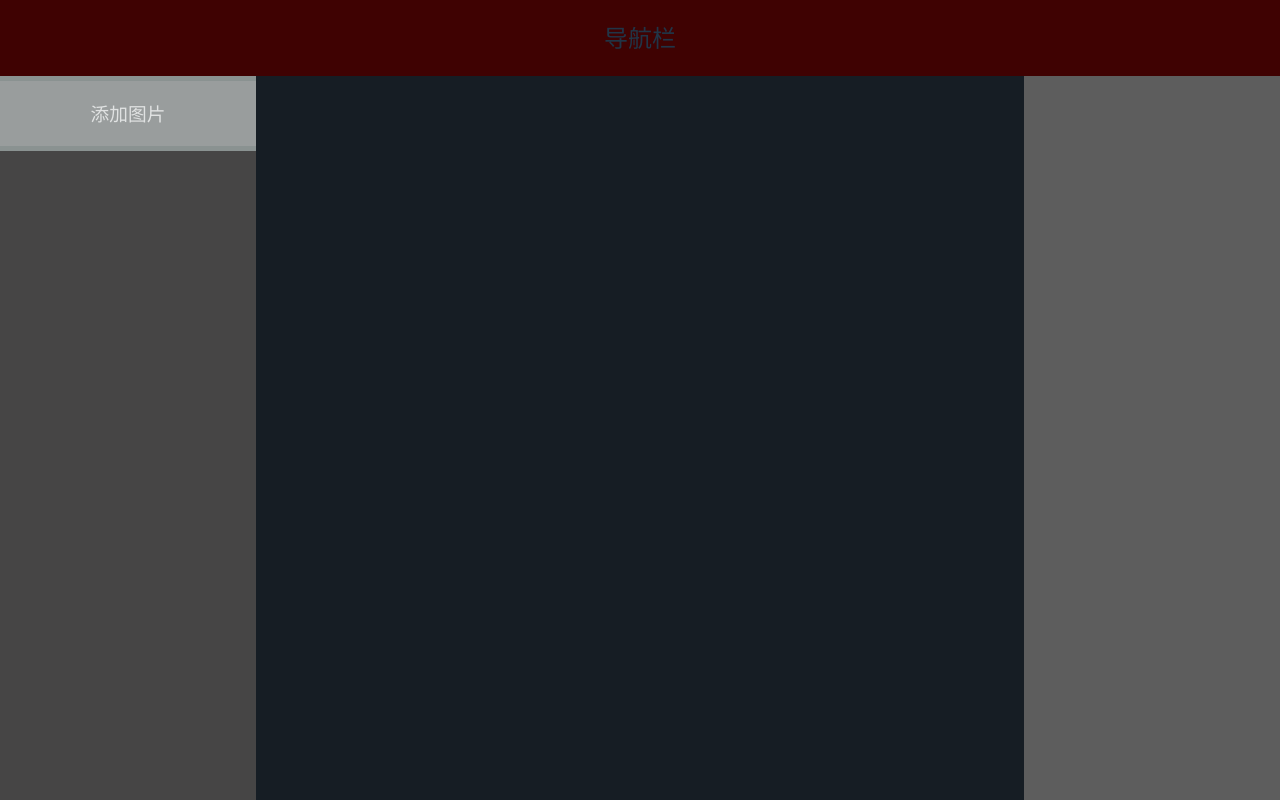
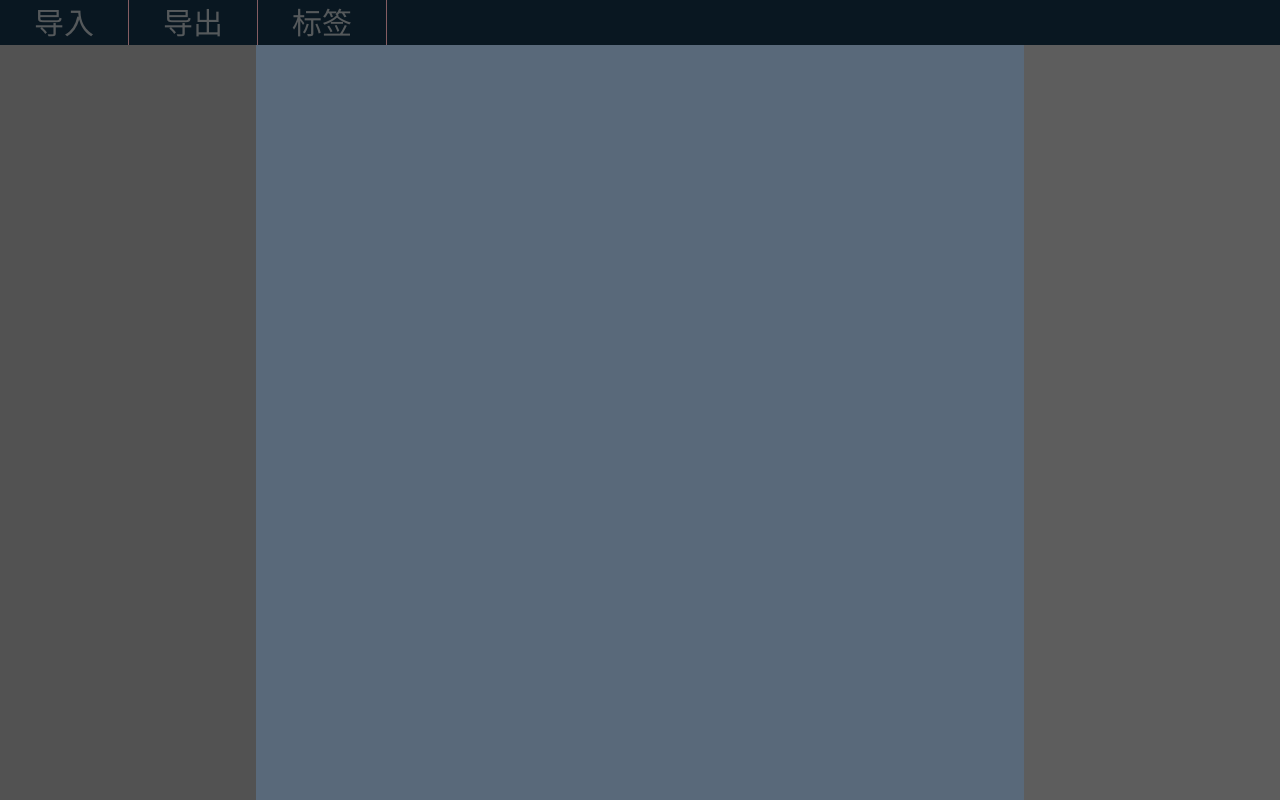
Before and after one commit to sc-bin/yolo-labeling, a React (Vite) app in the folder yolo-labeling/: page / in a window 1280 px wide. Built offline with nearby package versions, Linux system fonts and the light colour scheme.

Commit message:
导航栏增加导入按钮，由此导入图片

```diff
--- a/yolo-labeling/src/views/EditorView/EditorView.css
+++ b/yolo-labeling/src/views/EditorView/EditorView.css
@@ -10,11 +10,8 @@
 }
 
 .NavigationBar-container {
-    background-color: rgb(63, 2, 2);
-    top: 0;
+    background-color: rgba(0, 0, 0, 0.8);
     width: 100%;
-    justify-content: center;
-    align-items: center;
 }
 
 
@@ -38,14 +35,15 @@
 }
 
 .ImageBroswer-container {
-    background-color: #705757;
+    background-color: #525252;
     overflow: hidden;
     display: block;
+    border: 5px solid rgba(255, 255, 255,0);
 
 }
 
 .LabelingArea-container {
-    background-color: rgb(22, 29, 36);
+    background-color: rgb(89, 105, 122)
 }
 
 .TagManager-container {
--- a/yolo-labeling/src/views/EditorView/ImageBroswer/ImageAdd/ImageAdd.tsx
+++ b/yolo-labeling/src/views/EditorView/ImageBroswer/ImageAdd/ImageAdd.tsx
@@ -23,7 +23,7 @@ const ImageAdd: React.FC = () => {
             Array.from(files).forEach((file) => {
                 console.log('Selected file:', file);
                 const fileURL = URL.createObjectURL(file);
-                dispatch(addImage({ imageUrl: fileURL, fileName: file.name, labels: [] }));
+                dispatch(addImage({ imageUrl: fileURL, fileName: file.name, labels: [], workLabel: -1 }));
                 dispatch(selectImage(ImageCount));
 
             });
--- a/yolo-labeling/src/views/EditorView/ImageBroswer/ImageBroswer.css
+++ b/yolo-labeling/src/views/EditorView/ImageBroswer/ImageBroswer.css
@@ -1,8 +1,14 @@
+.ImageBroswer{
+    width: 100%;
+    height: 100%;
+    border-top: 5px  solid rgba(255, 255, 255, 0);
+}
+
+
 .ImageDisplay {
     width: 100%;
     height: 100%; /* 占满父容器的高 */
     overflow-y: scroll;
-    background-color: rgb(70, 69, 69);
     display: flex;
     flex-direction: column;
     align-items: center;
--- a/yolo-labeling/src/views/EditorView/ImageBroswer/ImageBroswer.tsx
+++ b/yolo-labeling/src/views/EditorView/ImageBroswer/ImageBroswer.tsx
@@ -6,7 +6,7 @@ import { useSelector } from "react-redux";
 import { getImageCount, getImageList } from "../../../store/ImageList/selectors";
 
 
-const ImageDisplay: React.FC = () => {
+const ImageBroswer: React.FC = () => {
     const ImageCount = useSelector(getImageCount);
     const ImageList = useSelector(getImageList);
 
@@ -15,11 +15,13 @@ const ImageDisplay: React.FC = () => {
         bs[i] = <ImageBlock key={i} altText={ImageList[i].fileName} imageUrl={ImageList[i].imageUrl} index={i} />
     }
     return (
-        <div className="ImageDisplay">
-            <ImageAdd />
-            {bs}
+        <div className="ImageBroswer">
+            <div className="ImageDisplay">
+                {/* <ImageAdd /> */}
+                {bs}
+            </div>
         </div>
     )
 }
 
-export default ImageDisplay;
+export default ImageBroswer;
--- a/yolo-labeling/src/views/EditorView/NavigationBar/NavigationBar.css
+++ b/yolo-labeling/src/views/EditorView/NavigationBar/NavigationBar.css
@@ -0,0 +1,16 @@
+.NavigationBar {
+    width: 100%;
+    height: 100%;
+    display: flex;
+    flex-direction: row;
+    color: rgba(112, 112, 112, 0.741);
+
+}
+
+.NavigationBar-bottom {
+    height: 100%;
+    width: 10%;
+    font-size: 30px;
+    border-right: 1px solid rgba(255, 164, 164, 0.5);
+    cursor: pointer;
+}
--- a/yolo-labeling/src/views/EditorView/NavigationBar/NavigationBar.tsx
+++ b/yolo-labeling/src/views/EditorView/NavigationBar/NavigationBar.tsx
@@ -1,13 +1,55 @@
 import React from 'react';
+import { useDispatch, useSelector } from 'react-redux';
+import './NavigationBar.css';
+import { addImage, selectImage } from "../../../store/ImageList/actions";
+import { getImageCount } from "../../../store/ImageList/selectors";
 
 const NavigationBar: React.FC = () => {
+    const fileInputRef = React.useRef<HTMLInputElement>(null);
+    const ImageCount = useSelector(getImageCount);
+
+    const dispatch = useDispatch();
+    // 点击按钮时触发文件选择
+    const handleFileInput = () => {
+        if (fileInputRef.current) {
+            fileInputRef.current.click();
+        }
+        console.log('handleFileInput');
+    };
+    const handleFileChange = (event: React.ChangeEvent<HTMLInputElement>) => {
+
+        const files = event.target.files;
+        if (files) {
+            Array.from(files).forEach((file) => {
+                console.log('Selected file:', file);
+                const fileURL = URL.createObjectURL(file);
+                dispatch(addImage({ imageUrl: fileURL, fileName: file.name, labels: [], workLabel: -1 }));
+                dispatch(selectImage(ImageCount));
+
+            });
+        }
+    };
     return (
-        <>
-            <h2>导航栏</h2>
-            {/* <div className="navigation-bar">
-            <h1>导航栏</h1>
-        </div> */}
-        </>
+        <div className='NavigationBar'>
+            <div className='NavigationBar-bottom'
+                onClick={handleFileInput}
+            >
+                <input
+                    type="file"
+                    style={{ display: 'none' }}
+                    ref={fileInputRef}
+                    onChange={handleFileChange}
+                />
+                导入
+            </div>
+            <div className='NavigationBar-bottom'>
+                导出
+            </div>
+            <div className='NavigationBar-bottom'>
+                标签
+            </div>
+        </div>
+
     )
 }
 export default NavigationBar;
```
